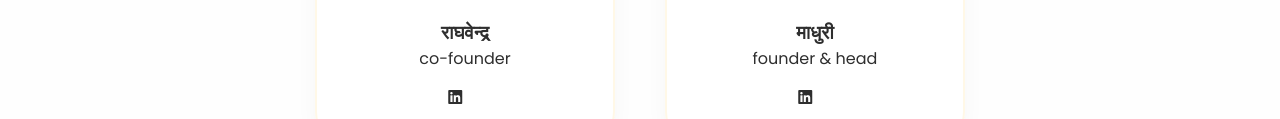
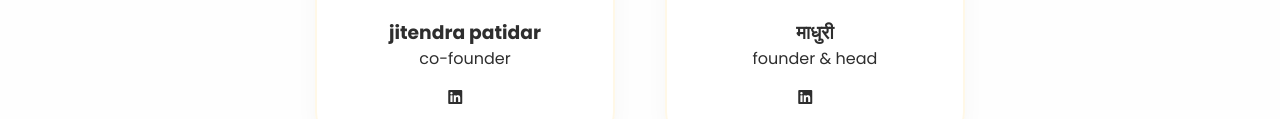
Before and after one commit to thevaibhavrr/madhuram-dairy, a plain HTML site: page index.html in a window 1280 px wide. Shown: the part 2923-3042 px from the top of the page. Drawn offline with Linux system fonts and the light colour scheme; some icons are missing.

Commit message:
update imge of owner

```diff
--- a/index.html
+++ b/index.html
@@ -840,8 +840,8 @@
         <h2 class="section-heading">our family owners</h2>
         <div class="owner-row">
             <div class="owner-card">
-                <img class="owner-img" src="https://randomuser.me/api/portraits/men/32.jpg" alt="Raghavendra - Owner" loading="lazy">
-                <h3>राघवेन्द्र</h3>
+                <img class="owner-img" src="https://scontent-del3-1.cdninstagram.com/v/t51.82787-15/621352272_18081673349225821_5959239418266780844_n.webp?_nc_cat=102&ig_cache_key=MzA0Mjk3MDEzNTcyNzM3MzUwMQ%3D%3D.3-ccb7-5&ccb=7-5&_nc_sid=58cdad&efg=eyJ2ZW5jb2RlX3RhZyI6InhwaWRzLjg1M3g4NTMuc2RyLkMzIn0%3D&_nc_ohc=iKBLsGZyeZIQ7kNvwEHesCS&_nc_oc=AdlIrlz7QLGyQTMGF3Gs2Y_RtABxncqONH4YKxYTxqAIK_T2wlFo2qMtyy4OOv72yTY&_nc_ad=z-m&_nc_cid=0&_nc_zt=23&_nc_ht=scontent-del3-1.cdninstagram.com&_nc_gid=aoGz01f_4zT2NSYEn4ssUg&_nc_ss=8&oh=00_AfzzKj1Xo8YyLN6TxGlRfBw0jBd5Qk7oL2eknHckDV6ATA&oe=69B03C09" alt="Jitendra Patidar - Owner" loading="lazy">
+                <h3>jitendra patidar</h3>
                 <p>co-founder</p>
                 <div style="margin-top: 15px;">
                     <i class="fa-brands fa-linkedin"></i>
```
